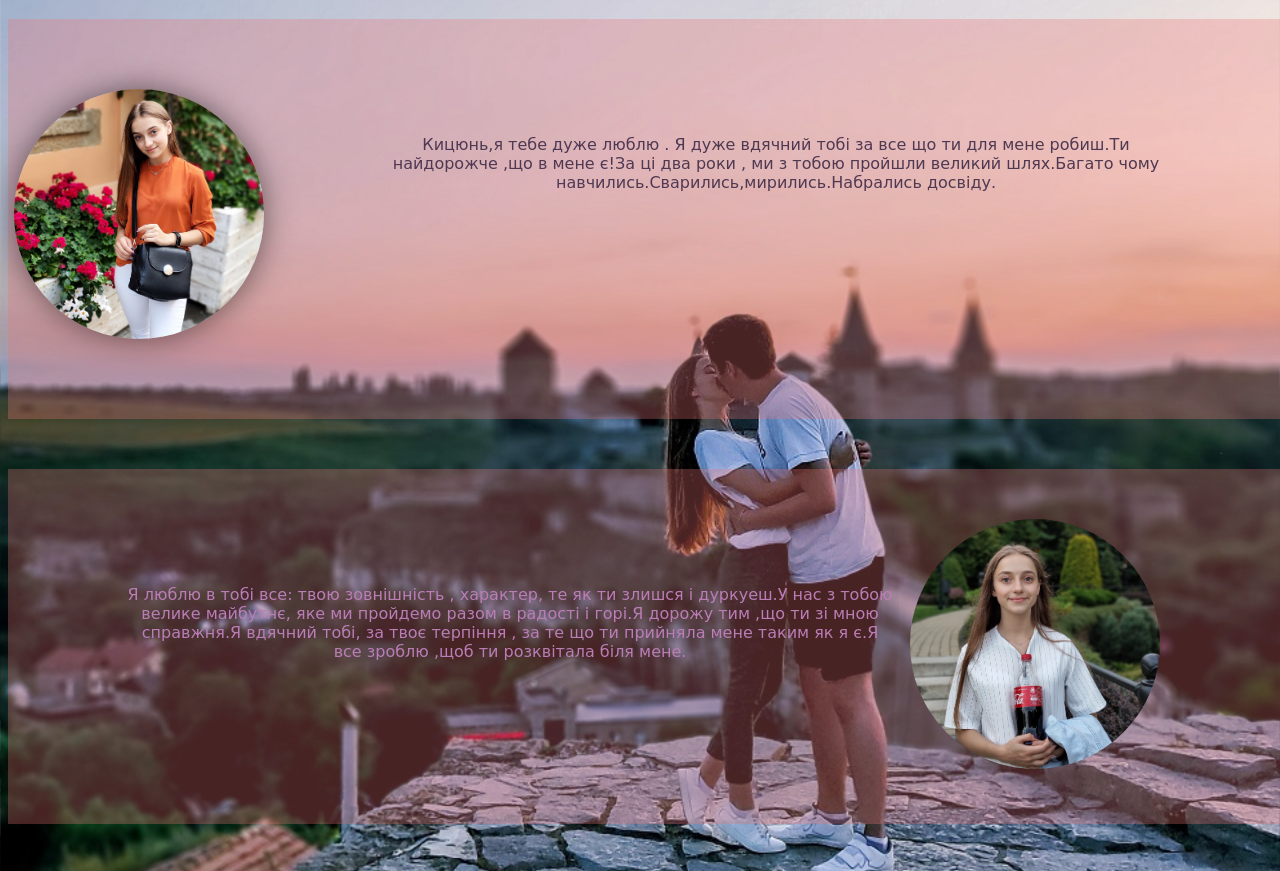
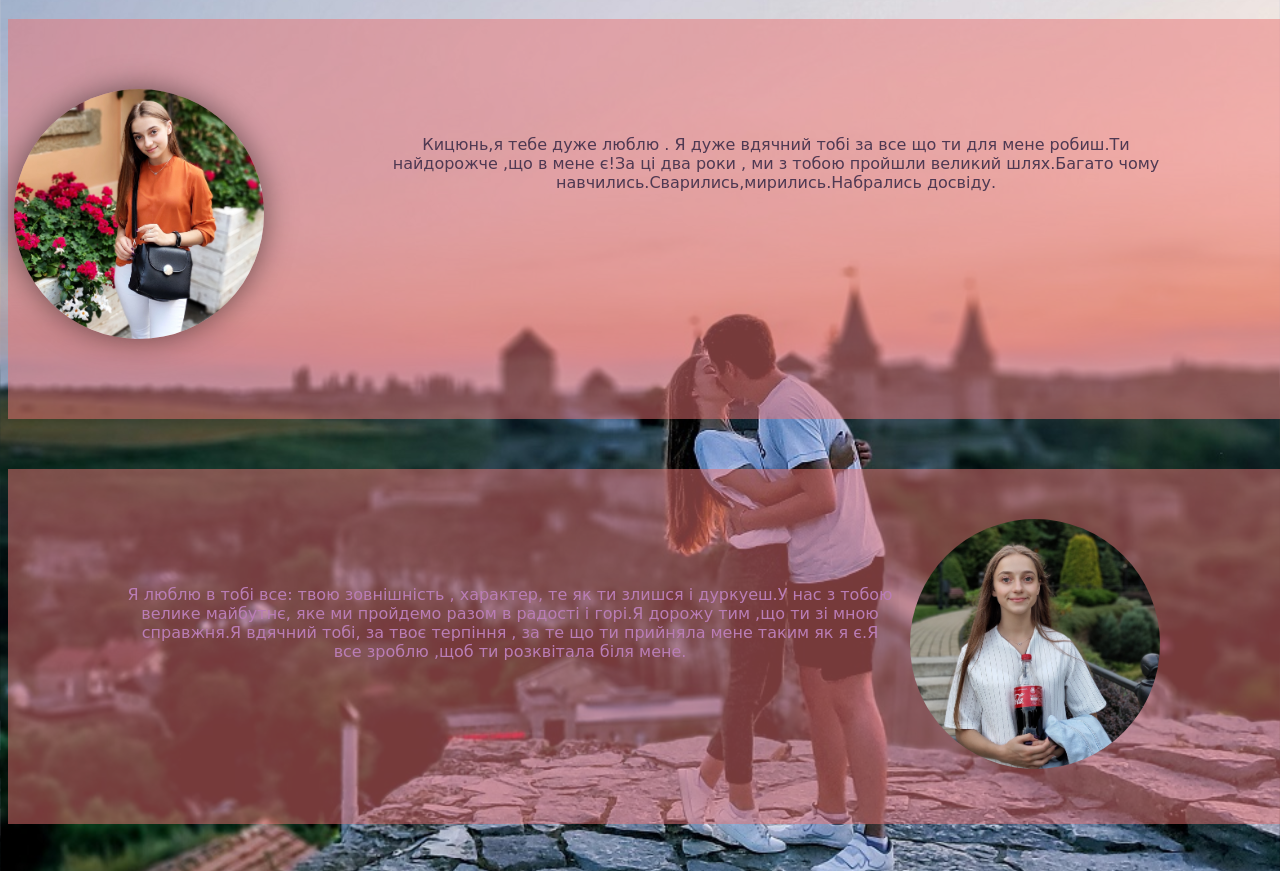
Before and after one commit to Kedr23/kedr23.github.io, a plain HTML site: page index.html in a window 1280 px wide. Shown: the part 62-933 px from the top of the page. Drawn offline with Linux system fonts and the light colour scheme.

Commit message:
Update style.css

```diff
--- a/style.css
+++ b/style.css
@@ -72,7 +72,7 @@ p{
 .container-flower{
 	height:400px;
 margin-bottom:50px;
-background:rgba(235, 117, 117, 0.3);
+background:rgba(235, 117, 117, 0.5);
 
 
 }
@@ -92,7 +92,7 @@ background:rgba(235, 117, 117, 0.3);
 .container-funny{
 	height:355px;
 	margin-bottom:50px;
-	background:rgba(235, 117, 117, 0.3);
+	background:rgba(235, 117, 117, 0.5);
 }
 .gif{
 	width: 250px;
@@ -145,7 +145,7 @@ color:#d6c5d6;
    white-space: pre-line; /* не нужен <br> */
   word-wrap: break-word;
   margin-top:100px;
-  background:rgba(235, 117, 117, 0.3);
+  background:rgba(235, 117, 117, 0.5);
    border: 1px solid #E7D5C0;
    padding:5px;
 }
```
